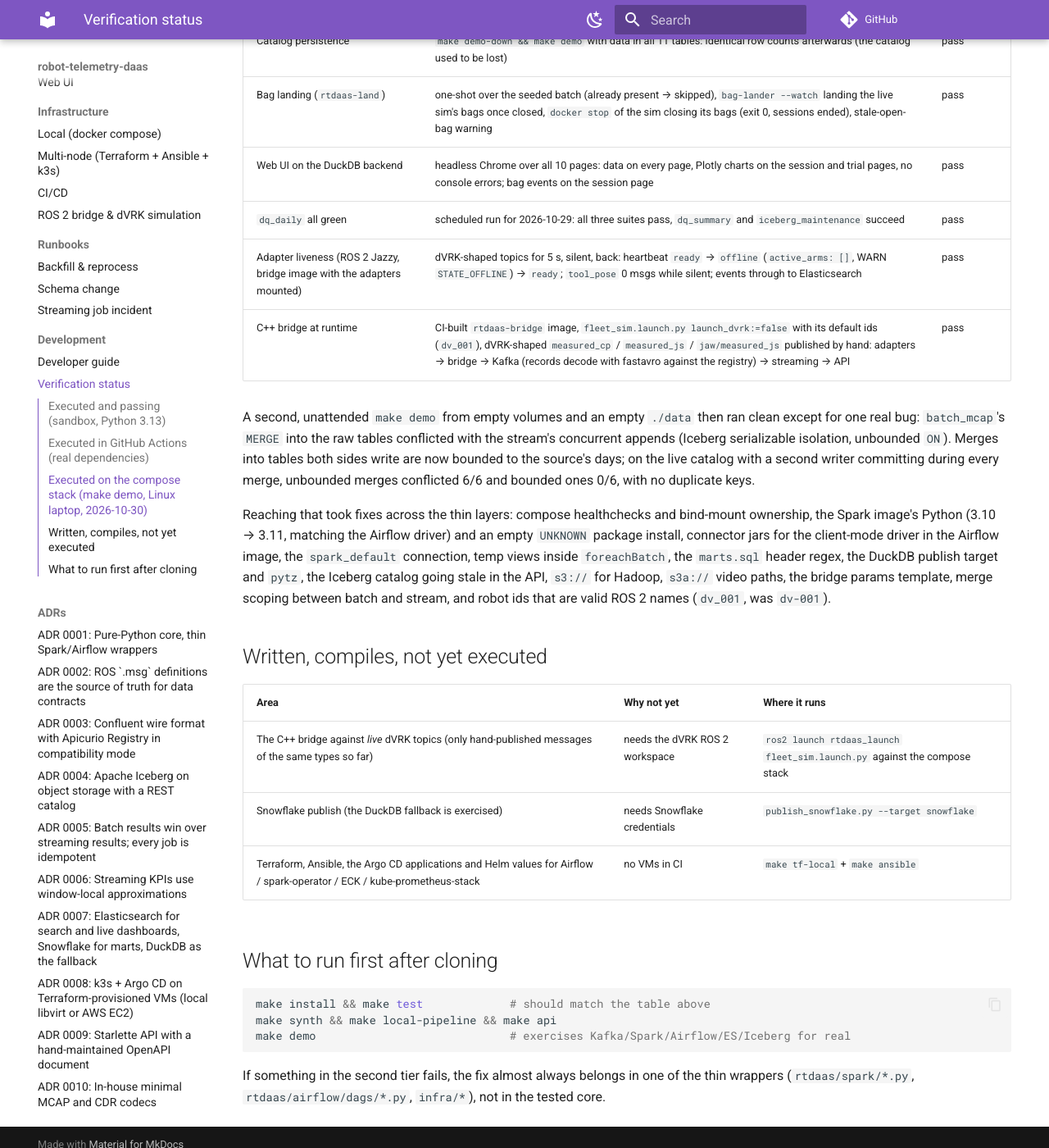
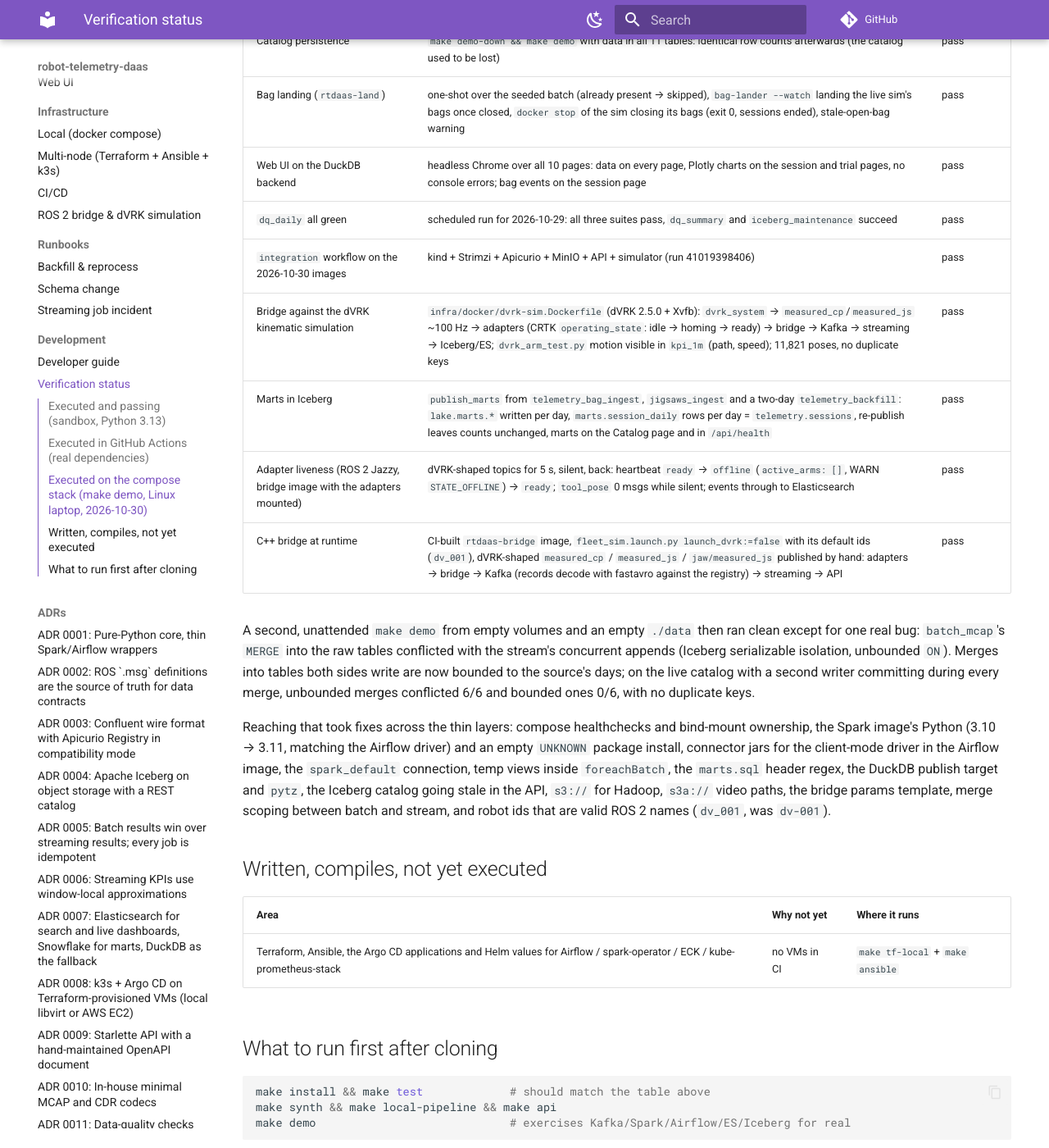
Before and after one commit to tom-f-oconnell/robot-telemetry-daas, an MkDocs documentation site: the page built from docs/dev/verification.md, in a window 1280 px wide and 1400 px high, scrolled down 3071 px. Shown: the whole window at 82% size. Built offline with MkDocs 1.6.1 and Material for MkDocs 9.7.7, drawn with Linux system fonts in a browser that asks for light colours; comment, search, counter and statistics services are not loaded; some of the changed text lies outside the part shown.

Commit message:
gitignore Terraform/Ansible outputs; docs: dVRK, marts, integration verified
.gitignore: terraform.tfvars, the generated Ansible inventory and artifacts/
(the cluster-admin kubeconfig) were not ignored; the ros2 build dirs sat on one
line, which git reads as a single pattern with spaces, so none was ignored.

Co-Authored-By: Claude Opus 5.5 <noreply@anthropic.com>

```diff
--- a/docs/dev/verification.md
+++ b/docs/dev/verification.md
@@ -56,7 +56,7 @@ replaced the MinIO Helm chart with a plain manifest and a frozen MinIO build.
 | Kafka producer | `rtdaas-sim --kafka`, 3 robots × 600 s at 50 Hz, Confluent-wire Avro against Apicurio | pass |
 | Streaming (`streaming_kpis`) | Kafka → Iceberg `MERGE` (raw tables, `kpi_1m`) + ES bulk (`rtdaas-events`, `rtdaas-kpi-1m`), 30 s trigger | pass |
 | `contracts_sync` DAG | check committed contracts → set compatibility + register → verify registry | pass |
-| `jigsaws_ingest` DAG | discover (S3) → `batch_jigsaws` (6 trials, video features) → `quality_gate` (procedures) → `publish_snowflake --target duckdb` → ES gesture check | pass |
+| `jigsaws_ingest` DAG | discover (S3) → `batch_jigsaws` (6 trials, video features) → `quality_gate` (procedures) → the mart publish (then a DuckDB file; now `publish_marts` → Iceberg) → ES gesture check | pass |
 | `telemetry_bag_ingest` DAG | `S3KeySensor` → `batch_mcap` (2 bags, 884k pose rows) → `quality_gate` (telemetry) → publish → ES session check | pass |
 | `telemetry_backfill` DAG | one-day range: mapped `batch_mcap` + gate, then publish | pass |
 | `dq_daily` DAG | mapped gates over all three suites (telemetry correctly blocks on an empty partition), `iceberg_maintenance` (compaction 15 → 3 files, snapshot expiry, orphan scan) | pass |
@@ -66,6 +66,9 @@ replaced the MinIO Helm chart with a plain manifest and a frozen MinIO build.
 | Bag landing (`rtdaas-land`) | one-shot over the seeded batch (already present → skipped), `bag-lander --watch` landing the live sim's bags once closed, `docker stop` of the sim closing its bags (exit 0, sessions ended), stale-open-bag warning | pass |
 | Web UI on the DuckDB backend | headless Chrome over all 10 pages: data on every page, Plotly charts on the session and trial pages, no console errors; bag events on the session page | pass |
 | `dq_daily` all green | scheduled run for 2026-10-29: all three suites pass, `dq_summary` and `iceberg_maintenance` succeed | pass |
+| `integration` workflow on the 2026-10-30 images | kind + Strimzi + Apicurio + MinIO + API + simulator (run 41019398406) | pass |
+| Bridge against the dVRK kinematic simulation | `infra/docker/dvrk-sim.Dockerfile` (dVRK 2.5.0 + Xvfb): `dvrk_system` → `measured_cp`/`measured_js` ~100 Hz → adapters (CRTK `operating_state`: idle → homing → ready) → bridge → Kafka → streaming → Iceberg/ES; `dvrk_arm_test.py` motion visible in `kpi_1m` (path, speed); 11,821 poses, no duplicate keys | pass |
+| Marts in Iceberg | `publish_marts` from `telemetry_bag_ingest`, `jigsaws_ingest` and a two-day `telemetry_backfill`: `lake.marts.*` written per day, `marts.session_daily` rows per day = `telemetry.sessions`, re-publish leaves counts unchanged, marts on the Catalog page and in `/api/health` | pass |
 | Adapter liveness (ROS 2 Jazzy, bridge image with the adapters mounted) | dVRK-shaped topics for 5 s, silent, back: heartbeat `ready` → `offline` (`active_arms: []`, WARN `STATE_OFFLINE`) → `ready`; `tool_pose` 0 msgs while silent; events through to Elasticsearch | pass |
 | C++ bridge at runtime | CI-built `rtdaas-bridge` image, `fleet_sim.launch.py launch_dvrk:=false` with its default ids (`dv_001`), dVRK-shaped `measured_cp` / `measured_js` / `jaw/measured_js` published by hand: adapters → bridge → Kafka (records decode with fastavro against the registry) → streaming → API | pass |
 
@@ -88,8 +91,6 @@ between batch and stream, and robot ids that are valid ROS 2 names (`dv_001`, wa
 
 | Area | Why not yet | Where it runs |
 |---|---|---|
-| The C++ bridge against *live* dVRK topics (only hand-published messages of the same types so far) | needs the dVRK ROS 2 workspace | `ros2 launch rtdaas_launch fleet_sim.launch.py` against the compose stack |
-| Snowflake publish (the DuckDB fallback is exercised) | needs Snowflake credentials | `publish_snowflake.py --target snowflake` |
 | Terraform, Ansible, the Argo CD applications and Helm values for Airflow / spark-operator / ECK / kube-prometheus-stack | no VMs in CI | `make tf-local` + `make ansible` |
 
 ## What to run first after cloning
```
Also changed, not shown: CLAUDE.md (+27 -15 lines), 1 other file.
